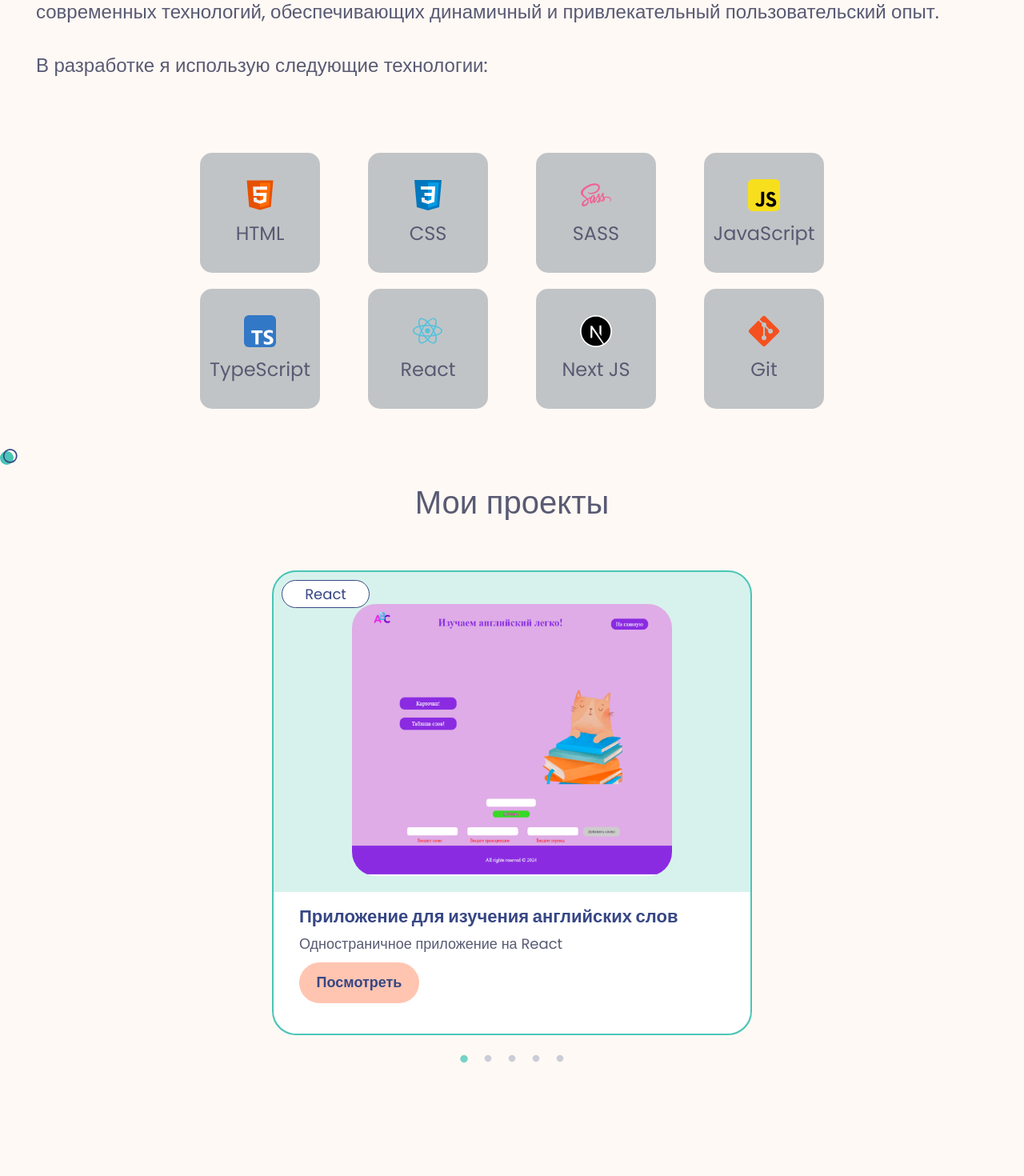
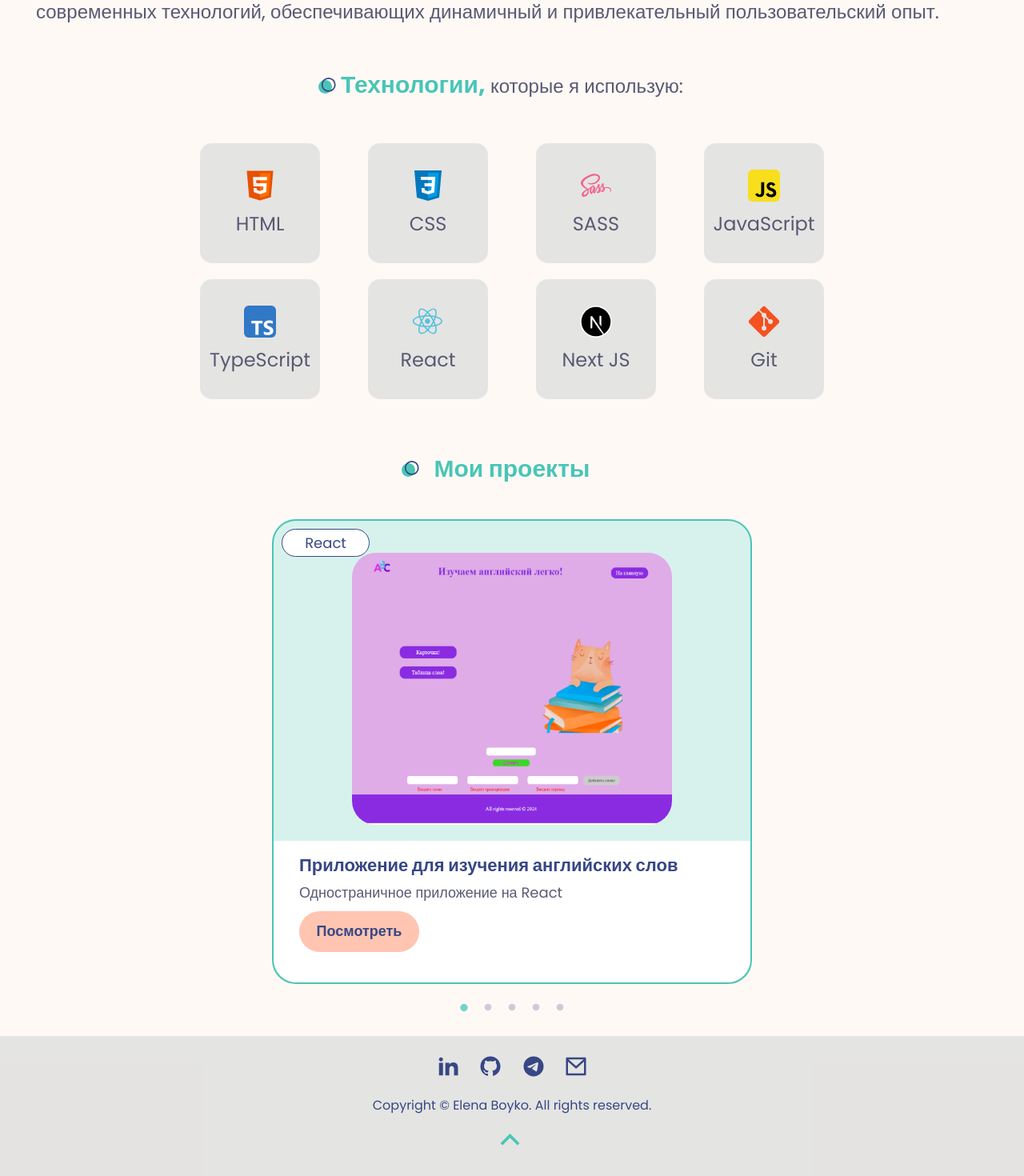
Before and after one commit to elboyko/portfolio-react, a React (Vite) app: page / in a window 1280 px wide. Shown: the part 957-2427 px from the top of the page at 80% size. Before the commit the page ends 2306 px from the top, so only its background shows below. Built offline with nearby package versions, Linux system fonts and the light colour scheme.

Commit message:
add footer

```diff
--- a/src/Pages/About/About.jsx
+++ b/src/Pages/About/About.jsx
@@ -1,20 +1,16 @@
-import Header from "../../components/Header/Header"
-import styles from "./About.module.css"
-import SkillList from "../../components/SkillList/SkillList"
-
+import Header from "../../components/Header/Header";
+import Content from "../../components/Content/Content";
+import styles from "./About.module.css";
 
 const About = () => {
   return (
-<>
-<Header/>
-<div className={styles.content} >
-  <p>Я специализируюсь на создании интуитивно понятных веб-сайтов и приложений с использованием современных технологий, обеспечивающих динамичный и привлекательный пользовательский опыт.</p>
- <p>В разработке я использую следующие технологии:</p>
-<SkillList/>
+    <>
+      <Header />
+      <div className={styles.content}>
+        <Content />
+      </div>
+    </>
+  );
+};
 
-</div>
-</>
-  )
-}
-
-export default About
+export default About;
--- a/src/Pages/About/About.module.css
+++ b/src/Pages/About/About.module.css
@@ -1,5 +1,5 @@
 .content{
-    max-width: 900px;
+    max-width: 950px;
     height: 100vh;
     height: 100%;
     padding: 50px 40px 20px;
--- a/src/Pages/Home/Home.jsx
+++ b/src/Pages/Home/Home.jsx
@@ -2,6 +2,7 @@ import Header from "../../components/Header/Header"
 import Banner from "../../components/Banner/Banner"
 import Content from "../../components/Content/Content"
 import CardList from "../../components/CardList/CardList"
+import Footer from "../../components/Footer/Footer"
 
 const Home = () => {
   return (
@@ -9,12 +10,8 @@ const Home = () => {
     <Header/>
     <Banner/>
     <Content/>
-    <svg width="22" height="20" viewBox="0 0 22 20" fill="none" xmlns="http://www.w3.org/2000/svg">
-<ellipse cx="8.48721" cy="11.5203" rx="8.47989" ry="8.47979" fill="#49c5b6"/>
-<path d="M20.7742 8.91465C20.7742 13.3577 17.1724 16.9596 12.7292 16.9596C8.28605 16.9596 4.68418 13.3577 4.68418 8.91465C4.68418 4.47157 8.28605 0.869727 12.7292 0.869727C17.1724 0.869727 20.7742 4.47157 20.7742 8.91465Z" stroke="#374785" strokeWidth="1.73945"/>
-</svg>
-    <p style={{fontSize:"40px", textAlign:"center",marginBottom:"0px", marginTop:"10px"}}>Мои проекты</p>
     <CardList/>
+    <Footer/>
     </>
   )
 }
--- a/src/components/CardList/CardList.jsx
+++ b/src/components/CardList/CardList.jsx
@@ -19,6 +19,7 @@ function CardList() {
   return (
     <div className={styles.container}>
       <div className={styles.inner}>
+        <p className={styles.title}>Мои проекты</p>
         <div className={styles.slider_container}>
           <Slider {...settings}>
             {cards.map((card) => (
--- a/src/components/CardList/CardList.module.css
+++ b/src/components/CardList/CardList.module.css
@@ -1,5 +1,5 @@
 .inner {
-  margin: 50px auto;
+  margin: 0px auto;
   /* display: grid;
   grid-template-columns: repeat(2, 1fr);
   gap: 50px; */
@@ -20,3 +20,23 @@
    flex-direction: row;
    justify-content: space-around; */
 }
+
+.title{
+  margin: 0 auto 40px;
+  width: 220px;
+  font-size: 30px;
+  color: #49c5b6;
+  font-weight: bold;
+  position: relative;
+  text-align: center;
+}
+.title:before {
+  position: absolute;
+  top: 12px;
+  left: -28px;
+  content: "";
+  width: 22px;
+  height: 20px;
+  background-image: url(dots-light.svg);
+  background-repeat: no-repeat;
+}
--- a/src/components/Content/Content.jsx
+++ b/src/components/Content/Content.jsx
@@ -1,19 +1,24 @@
-
-import SkillList from '../SkillList/SkillList'
-import styles from "./Content.module.css"
+import SkillList from "../SkillList/SkillList";
+import styles from "./Content.module.css";
 
 function Content() {
   return (
     <>
-   <div className={styles.content} >
-  <p>Я специализируюсь на создании интуитивно понятных веб-сайтов и приложений с использованием современных технологий, обеспечивающих динамичный и привлекательный пользовательский опыт.</p>
- <p>В разработке я использую следующие технологии:</p>
- </div>
- <div className={styles.list}>
-    <SkillList/>
- </div>
- </>
-  )
+      <div className={styles.content}>
+        <p>
+          Я специализируюсь на создании интуитивно понятных веб-сайтов и
+          приложений с использованием современных технологий, обеспечивающих
+          динамичный и привлекательный пользовательский опыт.
+        </p>
+        <p className={styles.title}>
+          <span className={styles.span}>Технологии,</span> которые я использую:
+        </p>
+      </div>
+      <div className={styles.list}>
+        <SkillList />
+      </div>
+    </>
+  );
 }
 
-export default Content
+export default Content;
--- a/src/components/Content/Content.module.css
+++ b/src/components/Content/Content.module.css
@@ -1,22 +1,44 @@
-.content{
+.content {
   max-width: 1270px;
   height: 100%;
   padding: 50px 40px 20px;
   margin: 0 auto;
 }
-.list{
+.list {
   max-width: 900px;
-    padding: 10px 40px 20px;
+  padding: 0px 40px 30px;
   margin: 0 auto;
 }
 
+.title {
+  text-align: center;
+  margin-bottom: 0;
+  padding-top: 20px;
+}
+
+.span {
+  font-size: 30px;
+  color: #49c5b6;
+  font-weight: bold;
+  position: relative;
+}
+.span:before {
+  position: absolute;
+  top: 12px;
+  left: -28px;
+  content: "";
+  width: 22px;
+  height: 20px;
+  background-image: url(dots-light.svg);
+  background-repeat: no-repeat;
+}
+
 @media screen and (max-width: 440px) {
-.content{
-    padding:30px 20px 20px;
+  .content {
+    padding: 30px 20px 20px;
   }
-.content p{
+  .content p {
     font-size: 22px;
     line-height: 26px;
   }
-
 }
--- /dev/null
+++ b/src/components/Footer/Footer.jsx
@@ -0,0 +1,57 @@
+import styles from "./Footer.module.css";
+import { Link } from "react-router-dom";
+import { RiLinkedinFill, RiGithubFill, RiTelegramFill,   RiMailLine,  RiArrowUpSLine } from "react-icons/ri";
+
+const icons = [
+  {
+    path: "https://www.linkedin.com/in/elena-boyko-4927baa2/",
+    site: "LinkedIn",
+    name: <RiLinkedinFill />,
+  },
+  {
+    path: "https://github.com/elboyko",
+    site: "GitHub",
+    name: <RiGithubFill />,
+  },
+  {
+    path: "https://t.me/ElnaBT",
+    site: "Telegram",
+    name: <RiTelegramFill />,
+  },
+  {
+    path: "mailto:boyko.lena@gmail.com",
+    site: "Mail",
+    name: <RiMailLine />,
+  }
+];
+
+function Footer() {
+  return (
+    <footer className={styles.footer}>
+      <div className={styles.container}>
+        {icons.map((icon, index) => {
+          return (
+            <Link
+              to={icon.path}
+              target="_blank"
+              key={index}
+              aria-label={"View Helen's " + icon.site + " profile"}
+            >
+              <div className={styles.icon}>{icon.name}</div>
+            </Link>
+          );
+        })}
+      </div>
+
+      <div className={styles.copyright}>
+        Copyright © Elena Boyko. All rights reserved.
+      </div>
+      <div className={styles.arrow}>
+        <RiArrowUpSLine style={{fontSize:"30px", fill:"#49c5b6" }}/>
+      </div>
+
+    </footer>
+  );
+}
+
+export default Footer;
--- /dev/null
+++ b/src/components/Footer/Footer.module.css
@@ -0,0 +1,55 @@
+.footer{
+    height: 175px;
+    padding: 20px 5px 15px;
+    margin-top: 30px;
+    background-color: rgba(144, 154, 160, 0.233);
+    display: flex;
+
+    flex-direction: column;
+    justify-content: space-evenly;
+}
+.copyright{
+    color: #374785;
+    margin: 0 auto;
+    text-align: center;
+}
+.container {
+    display: flex;
+    justify-content: space-between;
+    max-width: 190px;
+    width: 100%;
+    margin: 0 auto 10px;
+
+  }
+
+  .icon svg {
+    width: 30px;
+    height: 30px;
+    fill: #374785;
+    transition: 0.5s ease all;
+  }
+  .icon svg:hover {
+    scale: 1.2;
+    fill: #49c5b6;
+
+  }
+
+.arrow{
+  display: flex;
+  width: 50px;
+  align-items: center;
+  text-align: center;
+  margin: 5px auto 5px;
+  cursor: pointer;
+}
+.arrow svg{
+  width: 45px;
+  height: 45px;
+}
+
+
+  @media screen and (max-width: 760px) {
+    .container{
+      margin: 50px auto 0;
+    }
+  }
--- a/src/components/SkillCard/SkillCard.module.css
+++ b/src/components/SkillCard/SkillCard.module.css
@@ -10,9 +10,10 @@
     padding: 8px;
     border-radius: 15px;
     background-color: rgba(144, 154, 160, 0.548);
+    background-color: rgba(144, 154, 160, 0.233);
     border-color:#e5e7eb;
-    border-color:rgb(226 232 240);
     margin: 0 auto;
+    position: relative;
 
     img{
         align-items: center;
@@ -26,6 +27,36 @@
     margin: 0;
 }
 
+.inner::before {
+    transition: 0.7s ease-in all;
+    position: absolute;
+    left: 100%;
+    right: 100%;
+    top:0;
+    bottom: 0;
+    opacity: 0;
+    content: "";
+    background-color: #49c5b6;
+    border: 2px solid #49c5b6;
+    z-index: -1;
+    border-radius: 15px;
+    outline: none;
+  }
+
+  .inner:hover {
+    color: #fff;
+    transition: 0.7s ease-in all;
+  }
+
+  .inner:hover::before {
+    transition: 0.7s all ease;
+    left: 0;
+    right: 0;
+    opacity: 0.5;
+  }/*# sourceMappingURL=Button1.module.css.map */
+
+
+
 @media screen and (max-width: 400px) {
 
     .inner{
--- a/src/components/Socials/Socials.module.css
+++ b/src/components/Socials/Socials.module.css
@@ -14,7 +14,7 @@
 .icon svg:hover {
   fill: #49c5b6;
   scale: 1.2;
-}/*# sourceMappingURL=Socials.module.css.map */
+}
 
 @media screen and (max-width: 760px) {
   .container{
```
Also changed, not shown: src/components/CardList/dots-light.svg (added), src/components/Content/dots-light.svg (added), src/components/Socials/Socials.jsx (line endings or trailing spaces). Lines whose indentation alone changed are shown as unchanged.
